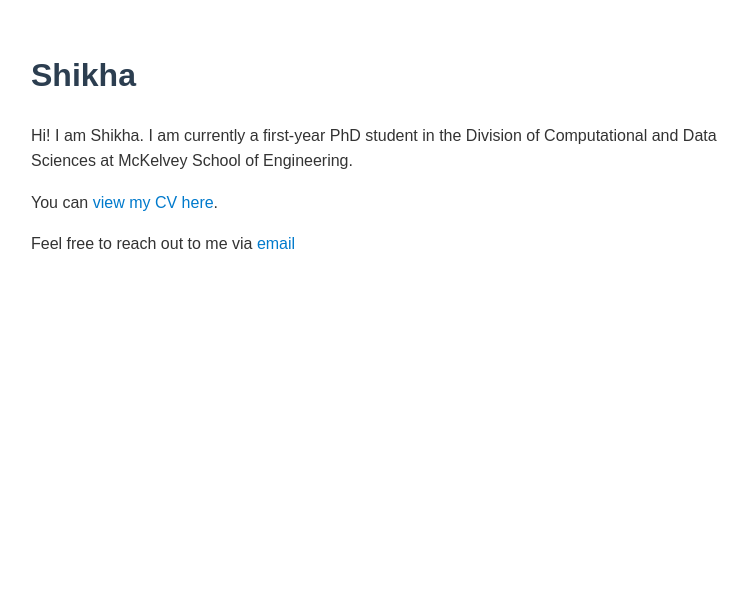
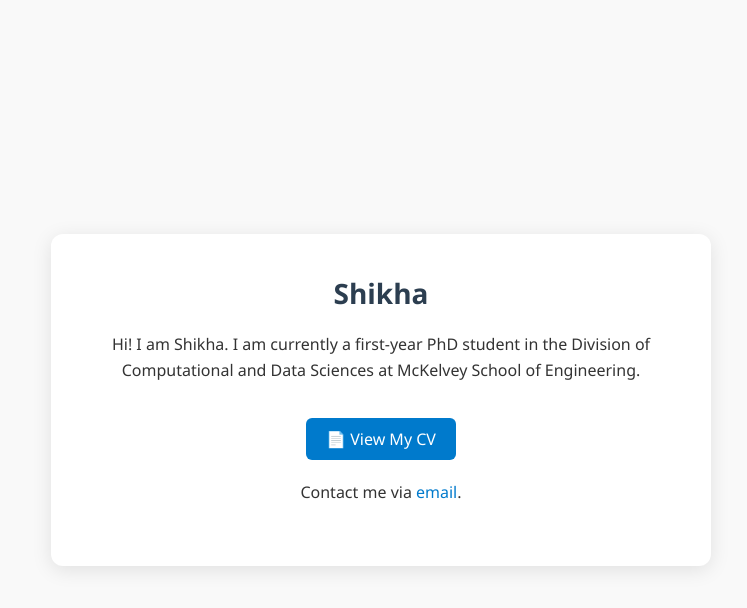
Before and after one commit to Shikha-777/Shikha.github.io, a plain HTML site: page index.html in a window 1280 px wide. Shown: the whole page, without its empty margins (259-1006 px from the left). Drawn offline with Linux system fonts and the light colour scheme.

Commit message:
Update index.html

```diff
--- a/index.html
+++ b/index.html
@@ -2,36 +2,88 @@
 <html lang="en">
 <head>
   <meta charset="UTF-8">
-  <title>Shikha - Personal Site</title>
+  <title>Shikha - Personal Website</title>
+  <meta name="viewport" content="width=device-width, initial-scale=1.0">
   <style>
     body {
-      font-family: sans-serif;
-      max-width: 700px;
-      margin: 50px auto;
-      padding: 0 20px;
-      line-height: 1.6;
+      margin: 0;
+      padding: 0;
+      font-family: 'Segoe UI', Tahoma, Geneva, Verdana, sans-serif;
+      background: #f9f9f9;
       color: #333;
+      display: flex;
+      align-items: center;
+      justify-content: center;
+      min-height: 100vh;
     }
+
+    .card {
+      background: white;
+      padding: 40px 30px;
+      max-width: 600px;
+      width: 90%;
+      border-radius: 12px;
+      box-shadow: 0 4px 20px rgba(0,0,0,0.1);
+      text-align: center;
+    }
+
+    .avatar {
+      width: 120px;
+      height: 120px;
+      border-radius: 50%;
+      object-fit: cover;
+      margin-bottom: 20px;
+      border: 3px solid #007acc;
+    }
+
     h1 {
+      margin: 0;
+      font-size: 28px;
       color: #2c3e50;
     }
-    a {
+
+    p {
+      font-size: 16px;
+      line-height: 1.6;
+      margin: 20px 0;
+    }
+
+    a.button {
+      display: inline-block;
+      padding: 10px 20px;
+      margin-top: 15px;
+      background-color: #007acc;
+      color: white;
+      border-radius: 6px;
+      text-decoration: none;
+      transition: background 0.3s;
+    }
+
+    a.button:hover {
+      background-color: #005f99;
+    }
+
+    a.email-link {
       color: #007acc;
       text-decoration: none;
     }
-    a:hover {
+
+    a.email-link:hover {
       text-decoration: underline;
     }
   </style>
 </head>
 <body>
-  <h1>Shikha</h1>
-  <p>Hi! I am Shikha. I am currently a first-year PhD student in the Division of Computational and Data Sciences at McKelvey School of Engineering.</p>
+  <div class="card">
+    <!-- Optional: Add a profile picture named 'profile.jpg' in your repo -->
+    <img src="profile.jpg" alt="Shikha" class="avatar" onerror="this.style.display='none'">
 
-  <p>You can <a href="cv.pdf" target="_blank">view my CV here</a>.</p>
+    <h1>Shikha</h1>
+    <p>Hi! I am Shikha. I am currently a first-year PhD student in the Division of Computational and Data Sciences at McKelvey School of Engineering.</p>
 
-  <p>Feel free to reach out to me via
-     <a href="mailto:dshrestha@wustl.edu">email</a>
-     </p>
+    <a href="cv.pdf" target="_blank" class="button">📄 View My CV</a>
+
+    <p>Contact me via <a href="mailto:dshrestha@wustl.edu" class="email-link">email</a>.</p>
+  </div>
 </body>
 </html>
```
